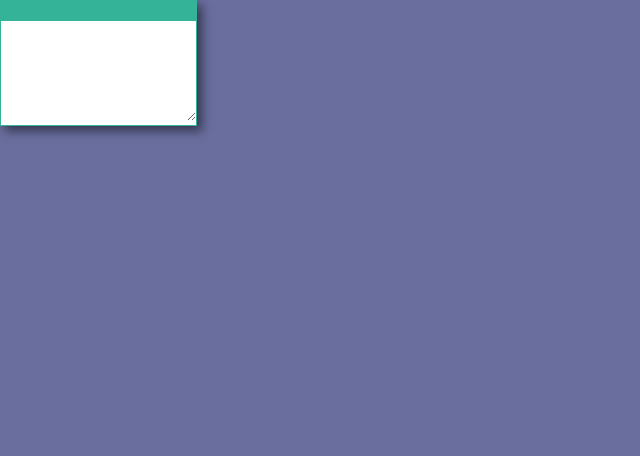
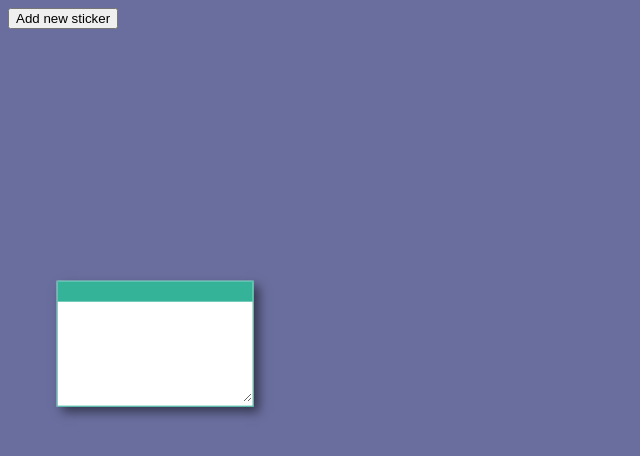
Before and after one commit to 5piotrlew/koduje, a plain HTML site: page StickyNotes/index.html in a window 1280 px wide. Shown: the whole page, without its empty margins (0-640 px from the left). Drawn offline with Linux system fonts and the light colour scheme.

Commit message:
notes done

```diff
--- a/StickyNotes/css/style.css
+++ b/StickyNotes/css/style.css
@@ -34,4 +34,9 @@ body {
 
 .sticker .bar:hover {
     cursor: move;
+    background: #4bd0b5;
 }
+
+.sticker:hover {
+    z-index: 1;
+}
--- a/StickyNotes/index.html
+++ b/StickyNotes/index.html
@@ -6,10 +6,11 @@
     <link rel="stylesheet" href="css/style.css">
 </head>
 <body>
-   <div class="sticker">
+   <!--<div class="sticker">
        <div class="bar"></div>
        <textarea></textarea>
-   </div>
+   </div>  -->
+   <button class="addNoteBtn"> Add new sticker </button>
     <script src="js/main.js"></script>
 </body>
 </html>
--- a/StickyNotes/js/main.js
+++ b/StickyNotes/js/main.js
@@ -6,7 +6,9 @@
         onDrag,
         onDragEnd,
         grabPointY,
-        grabPointX;
+        grabPointX,
+        createNote,
+        addNoteBtnEl;
 
 
     onDragStart = function (ev) {
@@ -49,7 +51,31 @@
         grabPointY = null;
     };
 
+    createNote = function () {
+        var stickerEl = document.createElement('div'),
+            barEl = document.createElement('div'),
+            textareaEl = document.createElement('textarea');
+
+        var transformCSSValue = "translateX(" + Math.random() * 400 + "px) translateY(" + Math.random() * 400 + "px)";
+
+        stickerEl.style.transform = transformCSSValue;
+
+        barEl.classList.add('bar');
+        stickerEl.classList.add('sticker');
+
+        stickerEl.append(barEl);
+        stickerEl.appendChild(textareaEl);
+
+        stickerEl.addEventListener('mousedown', onDragStart, false);
+
+        document.body.appendChild(stickerEl);
+    };
+
+    createNote();
+
+    addNoteBtnEl = document.querySelector('.addNoteBtn');
+    addNoteBtnEl.addEventListener('click', createNote, false);
     document.addEventListener('mousemove', onDrag, false);
     document.addEventListener('mouseup', onDragEnd, false);
-    document.querySelector('.sticker').addEventListener('mousedown', onDragStart, false);
+
 })();
```
